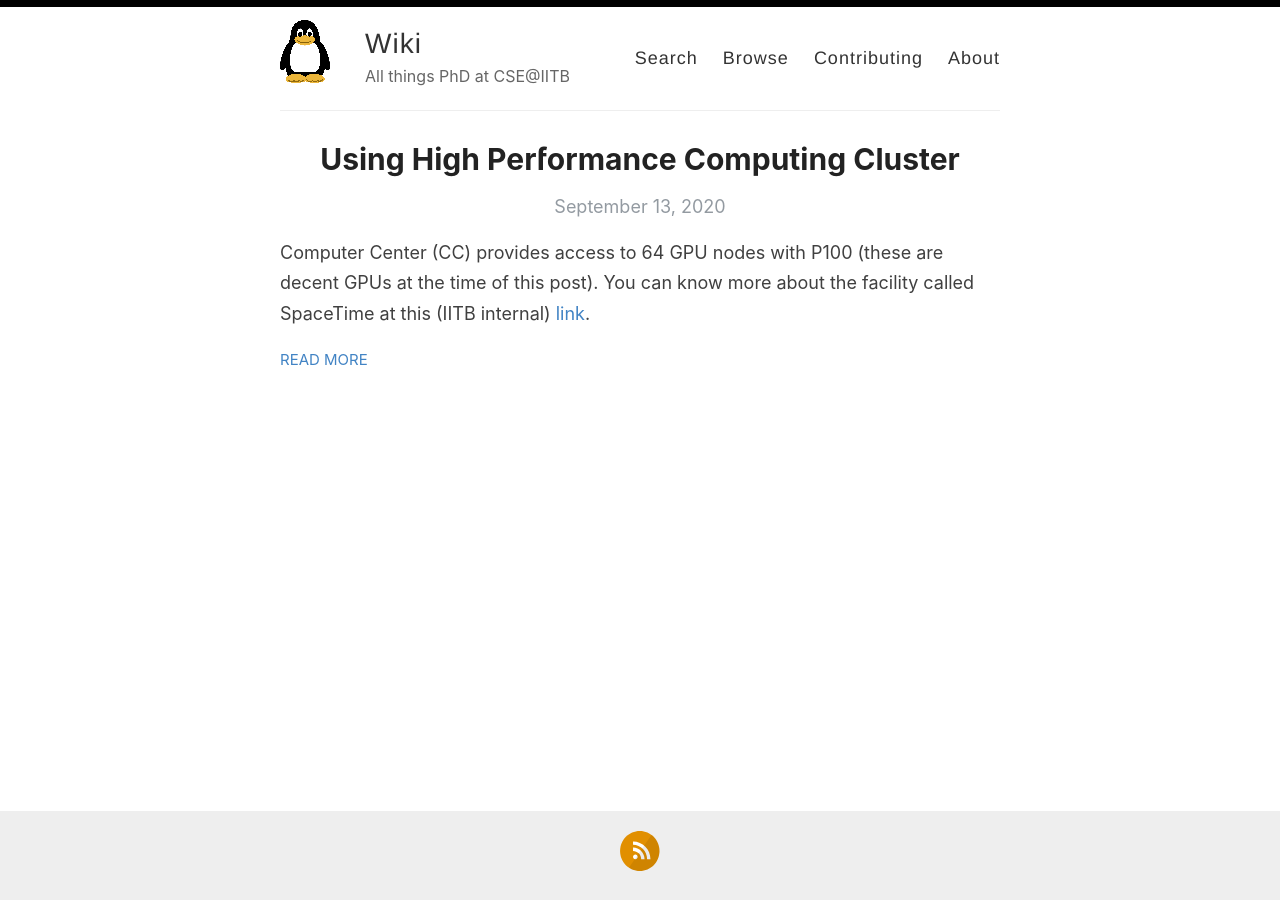
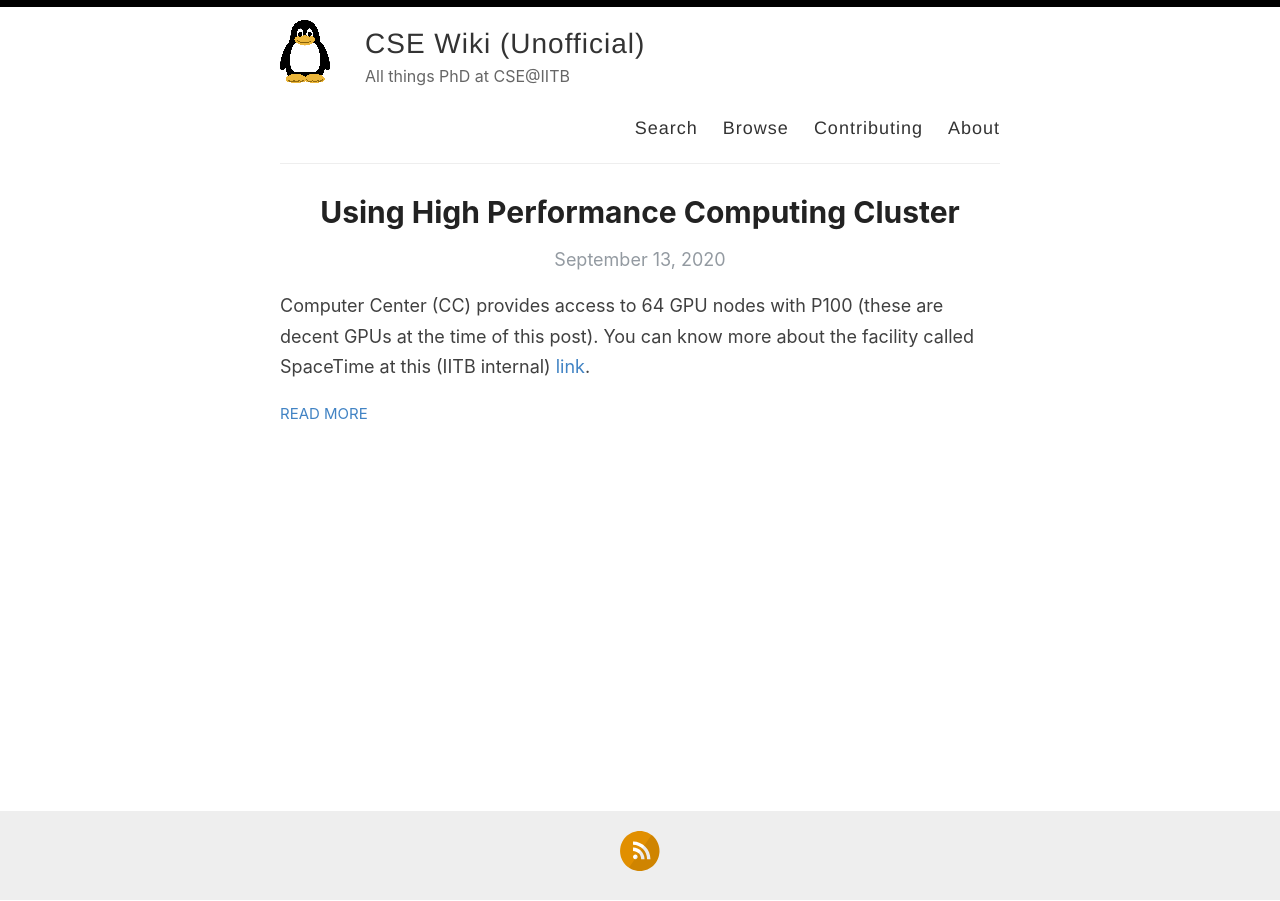
Before and after one commit to cse-iitb-wiki/cse-iitb-wiki.github.io, a Jekyll site: the page built from index.html, in a window 1280 px wide. Built offline with Jekyll 4.4.1, drawn with Linux system fonts in a browser that asks for light colours; nearby versions of some CDN libraries; the list of posts is cut into pages by our own code.

Commit message:
minor changes

```diff
--- a/_config.yml
+++ b/_config.yml
@@ -3,7 +3,7 @@
 #
 
 # Name of your site (displayed in the header)
-name: Wiki
+name: CSE Wiki (Unofficial)
 
 # Name of the author
 author: PhDs at CSE@IITB
```
